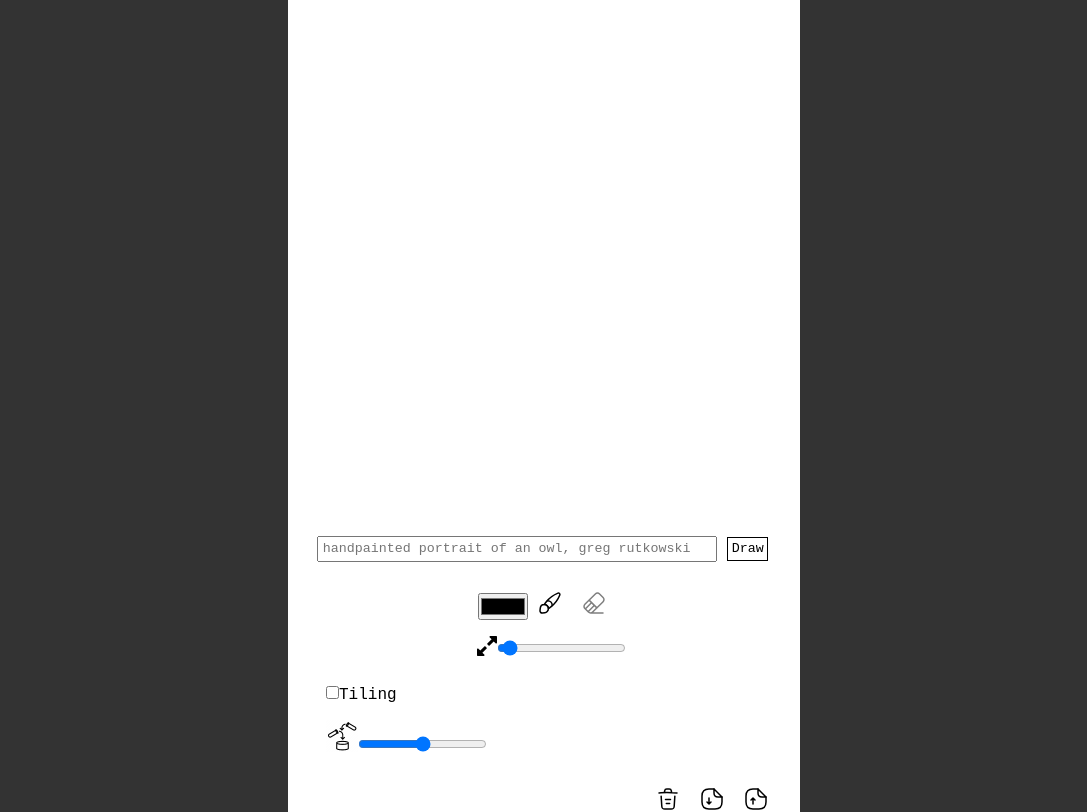
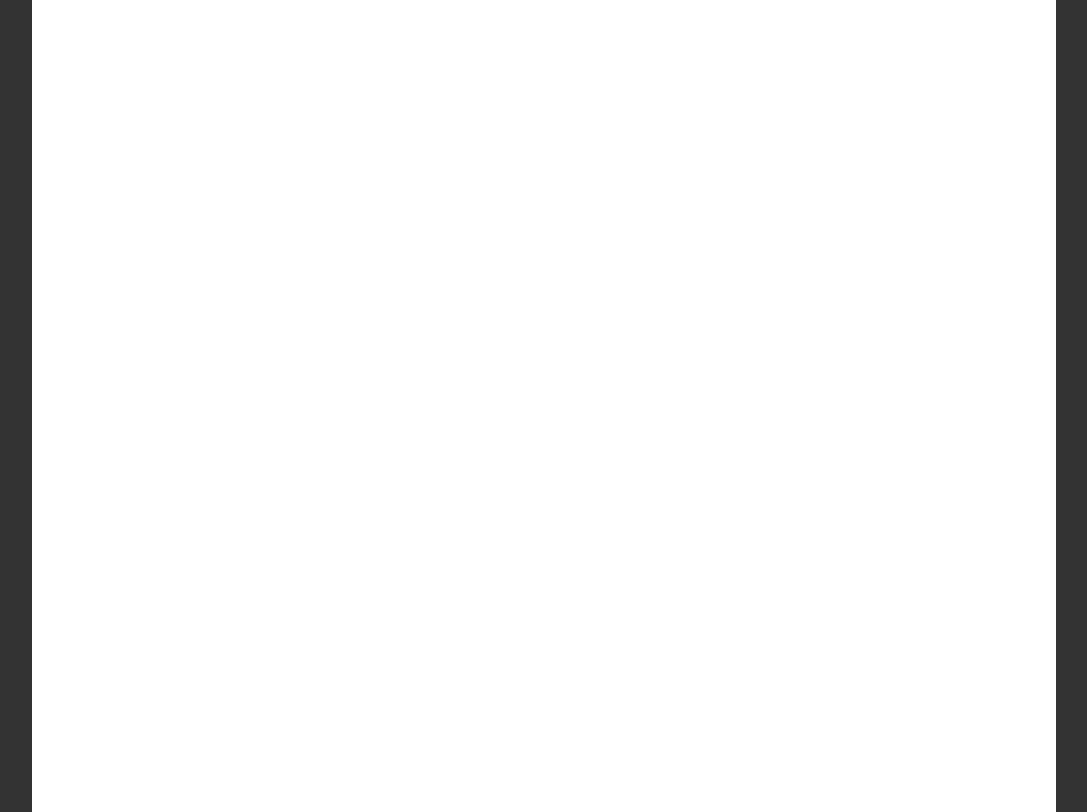
Before and after one commit to webaverse-studios/diffusion-draw, a React (Vite) app: page / in a window 1280 px wide. Shown: the top 812 px of the page, without its empty margins (96-1183 px from the left). Built offline with nearby package versions, Linux system fonts and the light colour scheme.

Commit message:
set size and fix issues

```diff
--- a/src/App.css
+++ b/src/App.css
@@ -168,14 +168,14 @@ button {
 }
 
 .drawing-board {
-  width: 512px;
-  height: 512px;
+  width: 1024px;
+  height: 1024px;
   margin: auto;
 }
 
 .drawing-board canvas {
-  width: 512px;
-  height: 512px;
+  width: 1024px;
+  height: 1024px;
 }
 
 .checkbox {
--- a/src/App.jsx
+++ b/src/App.jsx
@@ -41,12 +41,11 @@ function App() {
       y: evt.targetTouches ? evt.targetTouches[0].pageY : evt.clientY,
     };
 
-    while (parent.offsetParent) {
-      position.x -= parent.offsetLeft - parent.scrollLeft;
-      position.y -= parent.offsetTop - parent.scrollTop;
-
-      parent = parent.offsetParent;
-    }
+    // while (parent.offsetParent) {
+      position.x -= parent.offsetLeft - document.querySelector("html").scrollLeft;
+      position.y -= parent.offsetTop - document.querySelector("html").scrollTop;
+    //   parent = parent.offsetParent;
+    // }
 
     return position;
   }
@@ -329,7 +328,7 @@ function App() {
   return (
     <div className="container">
       <section className="drawing-board">
-        <canvas width={IMAGE_WIDTH/2} height={IMAGE_HEIGHT/2}></canvas>
+        <canvas width={IMAGE_WIDTH} height={IMAGE_HEIGHT}></canvas>
       </section>
       <section className="tools-board">
       <div className="row buttons">
@@ -419,8 +418,6 @@ function App() {
                 />
             </div>
         </div>
-
-
           <div className="row buttons">
             <button
                 className="button"
```
Lines whose indentation alone changed are shown as unchanged.
